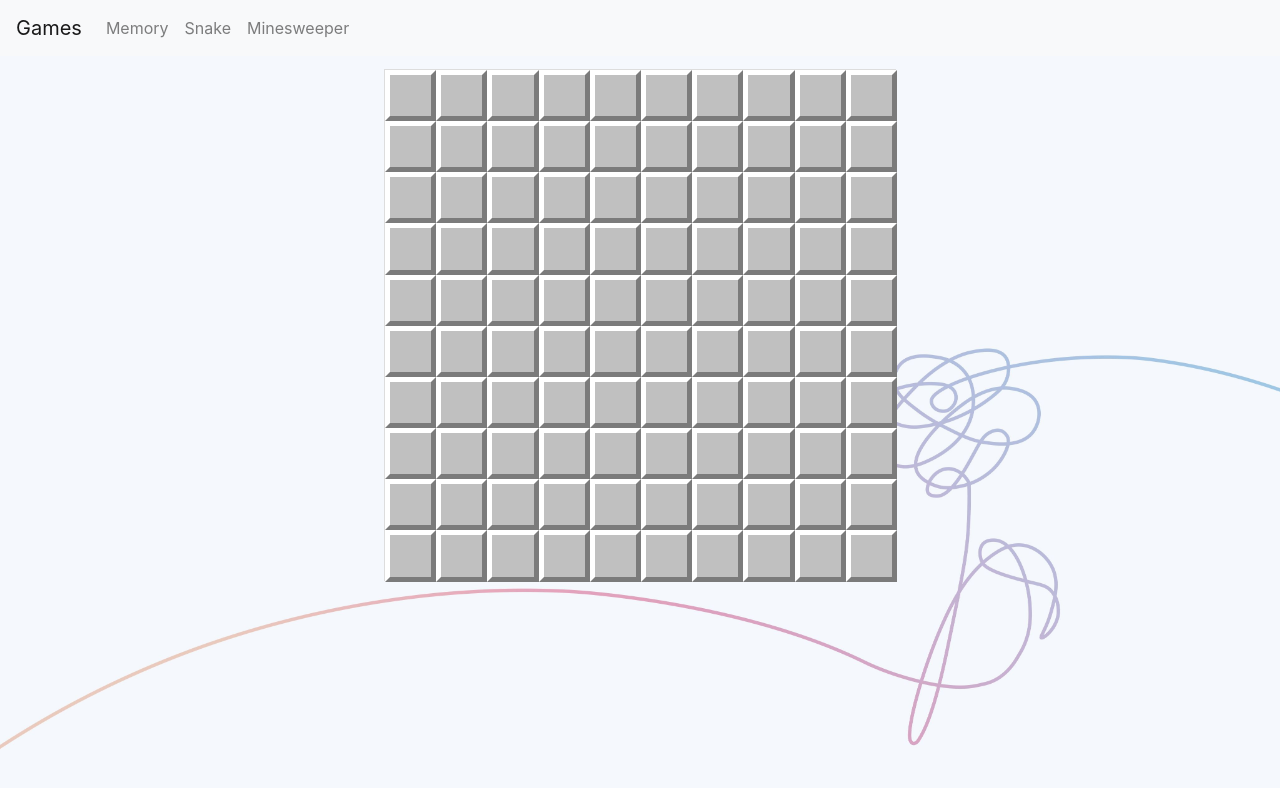
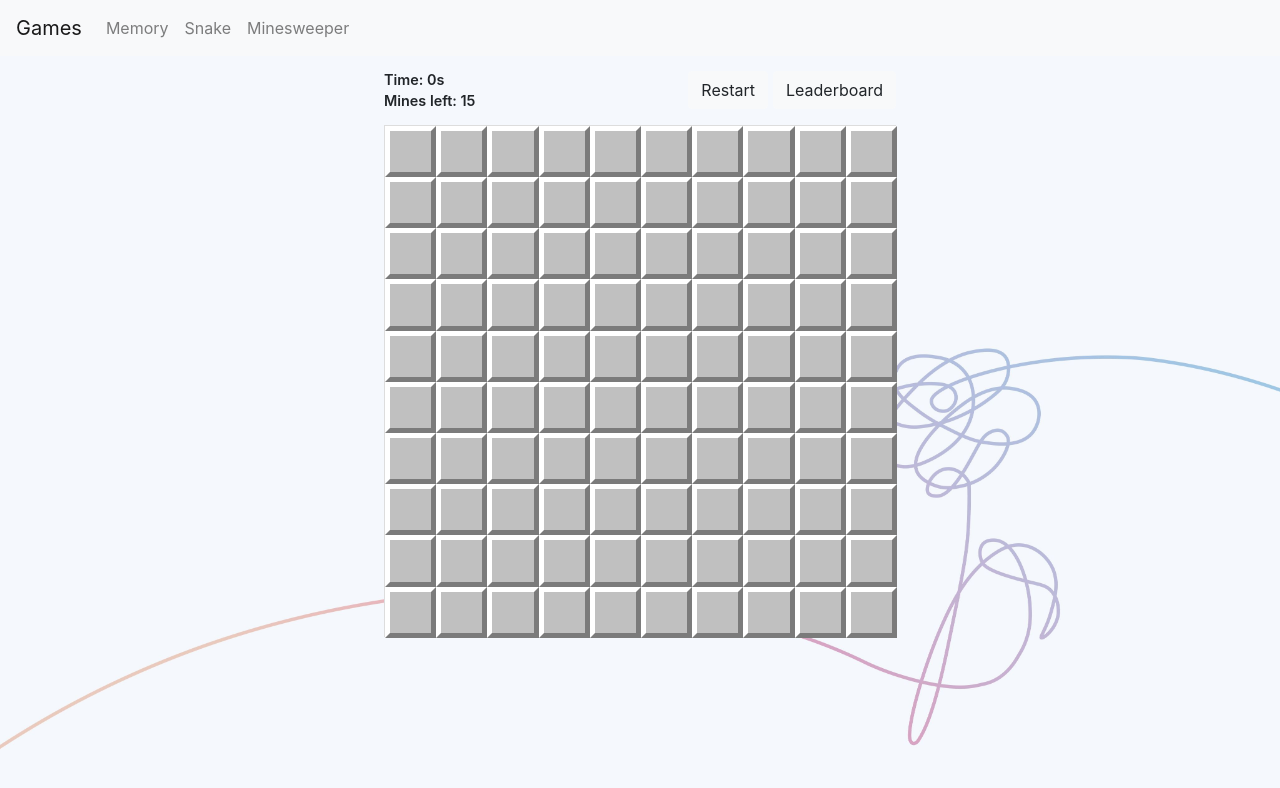
Before and after one commit to carinaalvesfernandes/pink-games-react, a React app: page /#/minesweeper in a window 1280 px wide. Shown: the top 788 px of the page. Built offline with nearby package versions, Linux system fonts and the light colour scheme; no server answers; sample sign-in values are in the browser's storage.

Commit message:
Minesweeper P2

```diff
--- a/src/components/minesweeper/helpers.js
+++ b/src/components/minesweeper/helpers.js
@@ -1,3 +1,5 @@
+import * as utils from "../../utils";
+
 export const [width, height] = [10, 10];
 export const mines = 15;
 
@@ -41,6 +43,10 @@ function calculateMines(grid, x, y) {
     return 0;
   }
   return grid[y * width + x].isMine ? 1 : 0;
+}
+
+export function calculateMarkedCells(grid) {
+  return grid.filter((cell) => cell.isMarked).length;
 }
 
 /*export function openCell(oldGrid, x, y) {
@@ -104,7 +110,6 @@ export function openAllMines(oldGrid, x, y) {
       isOpen: oldGrid[i].isOpen || oldGrid[i].isMine, // if one of them is true
     });
   }
-
   return newGrid;
 }
 
@@ -113,3 +118,18 @@ export function isWin(grid) {
     (cell) => (cell.isMine ? cell.isMarked && !cell.isOpen : cell.isOpen) // om cell är mine då måste den vara marked OCH stängd. Är det ingen mine så måste den öppen
   );
 }
+
+export function fetchLeaderboard() {
+  return utils
+    .fetchLeaderboard("minesweeper", [["timeMs", "asc"]])
+    .then((leaderboard) =>
+      leaderboard.map(
+        (score, i) =>
+          `${i + 1}. ${score.name}: ${utils.prettifyTime(score.timeMs)}`
+      )
+    ); // this is a promise
+}
+
+export function saveScore(name, timeMs) {
+  return utils.saveScore("minesweeper", { name, timeMs }); // skapar en obecjt med namn och timeMs, genväg istället för att skriva name:name,timeMs:timeMs
+}
--- a/src/components/minesweeper/index.js
+++ b/src/components/minesweeper/index.js
@@ -1,15 +1,45 @@
-import React, { useState } from "react";
+import React, { useState, useEffect } from "react";
 import MsCell from "./MsCell";
 import ModeSwitch from "./ModeSwitch";
+import StatusBar from "../StatusBar";
+import ResultModal from "../ResultModal";
 import "./index.css";
 import * as helpers from "./helpers.js";
+import * as utils from "../../utils";
 
 function Minesweeper() {
   const [grid, setGrid] = useState(helpers.generateGrid());
   const [win, setWin] = useState(false);
   const [gameOver, setGameOver] = useState(false);
   const [isMarkMode, setIsMarkMode] = useState(false);
+  const [startTime, setStartTime] = useState(0);
+  const [elapsedTime, setElapsedTime] = useState(0);
+  const [showModal, setShowModal] = useState(false);
+  const [scoreCanBeSaved, setScoreCanBeSaved] = useState(false);
+
+  //const [minesLeft, setMinesLeft] = useState(helpers.mines);
+
   const cells = [];
+
+  useEffect(() => {
+    if (win) {
+      setScoreCanBeSaved(true);
+      setShowModal(true);
+    } else if (gameOver) {
+      setScoreCanBeSaved(false);
+      setShowModal(true);
+    }
+  }, [win, gameOver]);
+
+  useEffect(() => {
+    if (startTime !== 0 && !win && !gameOver) {
+      const intervalID = setInterval(() => {
+        setElapsedTime(Date.now() - startTime);
+      }, 1000);
+
+      return () => clearInterval(intervalID); // this is for cleaning up
+    }
+  }, [startTime, win, gameOver]);
 
   for (let y = 0; y < helpers.height; y++) {
     for (let x = 0; x < helpers.width; x++) {
@@ -30,6 +60,11 @@ function Minesweeper() {
   function onCellClick(x, y) {
     if (win || gameOver) return;
 
+    //startTime === 0 ? setStartTime(Date.now()) : startTime;
+    setStartTime((oldStartTime) =>
+      oldStartTime === 0 ? Date.now() : oldStartTime
+    );
+
     setGrid((oldGrid) => {
       let newGrid = helpers.openCells(oldGrid, x, y);
       if (oldGrid[y * helpers.width + x].isMine) {
@@ -45,17 +80,63 @@ function Minesweeper() {
   }
 
   function onCellRightClick(x, y) {
+    startTime === 0 ? setStartTime(Date.now()) : startTime;
     if (win || gameOver) return;
-    setGrid((oldGrid) => helpers.markCell(oldGrid, x, y));
+
+    setGrid((oldGrid) => {
+      let newGrid = helpers.markCell(oldGrid, x, y);
+      if (helpers.isWin(newGrid)) {
+        setWin(true);
+        console.log("YOU ARE A WINNER");
+      }
+      return newGrid;
+    });
+  }
+
+  function onRestart() {
+    setGrid(helpers.generateGrid());
+    setWin(false);
+    setGameOver(false);
+    setStartTime(0);
+    setElapsedTime(0);
+    setScoreCanBeSaved(false);
   }
 
   return (
     <div className="game-container">
+      <StatusBar
+        status1={`Time: ${utils.prettifyTime(elapsedTime)}`}
+        status2={`Mines left: ${
+          helpers.mines - helpers.calculateMarkedCells(grid)
+        }`}
+        onRestart={() => onRestart()}
+        onShowLeaderboard={() => setShowModal(true)}
+      ></StatusBar>
       <div className="ms-grid">{cells}</div>
       <ModeSwitch
         isMarkMode={isMarkMode}
         onChange={() => setIsMarkMode(!isMarkMode)} // ändrar från true till false och vis versa
       />
+
+      <ResultModal
+        show={showModal}
+        handleClose={() => setShowModal(false)} // varför behöver jag skriva så och inte setShowModel(false)?  det är för att vi har en onclick function. functionen retunerar inget och därför behövs det skriva så(jag tror)
+        header={
+          win
+            ? "Congratulations, you won!"
+            : gameOver
+            ? "Game Over"
+            : "Leaderboard"
+        }
+        body={win ? `Your time was ${utils.prettifyTime(elapsedTime)}.` : ""}
+        fetchLeaderboard={helpers.fetchLeaderboard}
+        saveScore={(name) =>
+          helpers
+            .saveScore(name, elapsedTime)
+            .then(() => setScoreCanBeSaved(false))
+        } // i en then ska det alltid vara en function
+        scoreCanBeSaved={scoreCanBeSaved}
+      ></ResultModal>
     </div>
   );
 }
```
